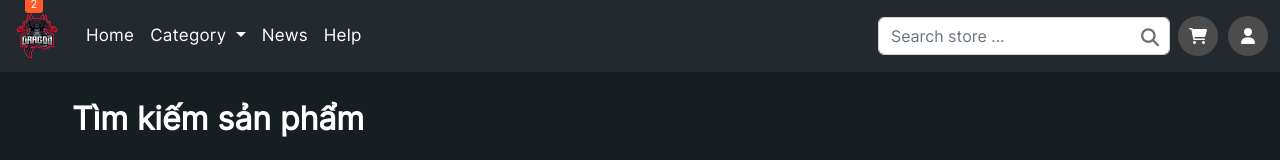
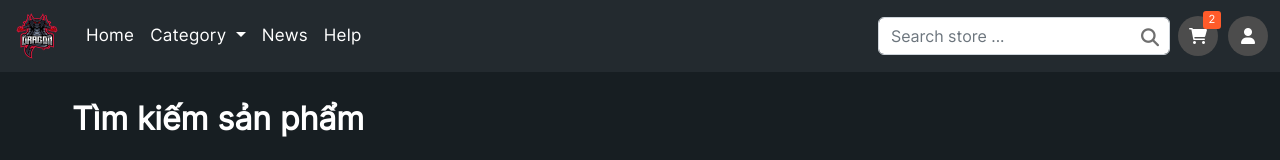
Before and after one commit to datnguyen2000/dragon-gaming, a plain HTML site: page category-page-2.html in a window 1280 px wide. Shown: the top 160 px of the page. Drawn offline with nearby package versions, Linux system fonts and the light colour scheme.

Commit message:
add relative

```diff
--- a/category-page-2.html
+++ b/category-page-2.html
@@ -77,7 +77,7 @@
 
                 <div class="header-icon" style="display: flex;">
                     <a href="pay.html">
-                        <div class="cart-icon">
+                        <div class="cart-icon position-relative">
                             <i class="fa-solid fa-cart-shopping"></i>
                             <span class="position-absolute item-in-cart">2</span>
                         </div>
```
Also changed, not shown: category.html (+1 -1 lines), details.html (+1 -1 lines), news-detail.html (+1 -1 lines), news.html (+1 -1 lines), pay.html (+1 -1 lines).
